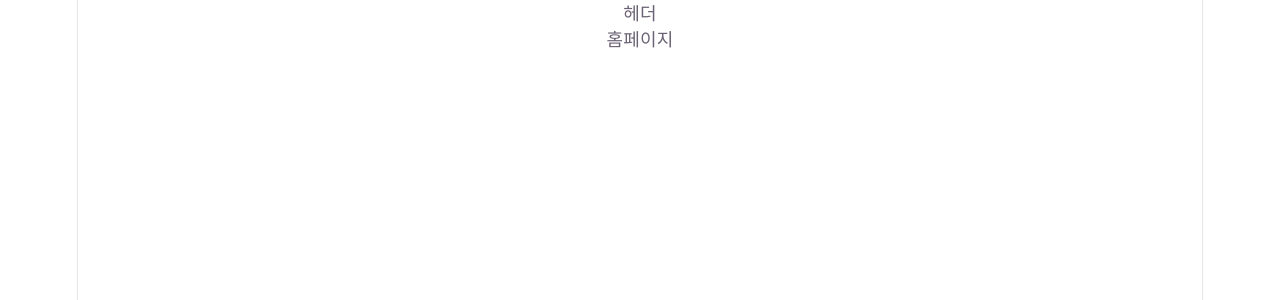
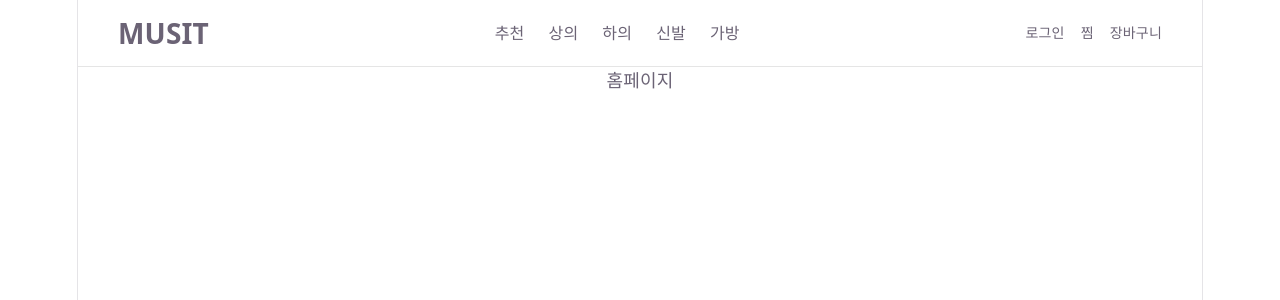
Before and after one commit to sxoxy1/musinsa-clone, a React (Vite) app: page / in a window 1280 px wide. Shown: the top 300 px of the page. Built offline with nearby package versions, Linux system fonts and the light colour scheme.

Commit message:
Header UI 구현(로고, 메뉴, 유저 영역

```diff
--- a/src/components/Header.jsx
+++ b/src/components/Header.jsx
@@ -1,10 +1,58 @@
-//Hear = 상단 메뉴 영역
+//Hear = 사이트 맨 위 상단 영역
 function Header(){
     return(
-        <div>
-            헤더
-        </div>
+        <header style={styles.header}>
+            {/* 왼쪽 로고 */}
+            <div style={styles.logo}>MUSIT</div>
+
+            {/* 가운데 메뉴 */}
+            <nav style={styles.nav}>
+                <span style={styles.menu}>추천</span>
+                <span style={styles.menu}>상의</span>
+                <span style={styles.menu}>하의</span>
+                <span style={styles.menu}>신발</span>
+                <span style={styles.menu}>가방</span>
+            </nav>
+            {/* 오른쪽 유저 메뉴 */}
+            <div style={styles.userMenu}>
+                <span style={styles.userItem}>로그인</span>
+                <span style={styles.userItem}>찜</span>
+                <span style={styles.userItem}>장바구니</span>
+            </div>
+        </header>
     );
 }
 
+//간단한 스타일 모음
+const styles ={
+    header: {
+        display: "flex", //가로 정렬
+        justifyContent: "space-between",
+        alignItem: "center", //세로 가운데 정렬
+        padding: "20px 40px",
+        borderBottom: "1px solid #e5e5e5",
+        backgroundColor: "#ffffff",
+    },
+    logo: {
+        fontSize: "28px",
+        fontWeight: "bold",
+    },
+    nav: {
+        display: "flex",
+        gap: "24px", //메뉴 간격
+    },
+    menu: {
+        fontSize: "16px",
+        cursor: "pointer", //마우스 포인트
+    },
+    userMenu: {
+        display: "flex",
+        gap: "16px",
+    },
+    userItem: {
+        fontSize: "14px",
+        cursor: "poiner",
+    },
+};
+
 export default Header;
```
